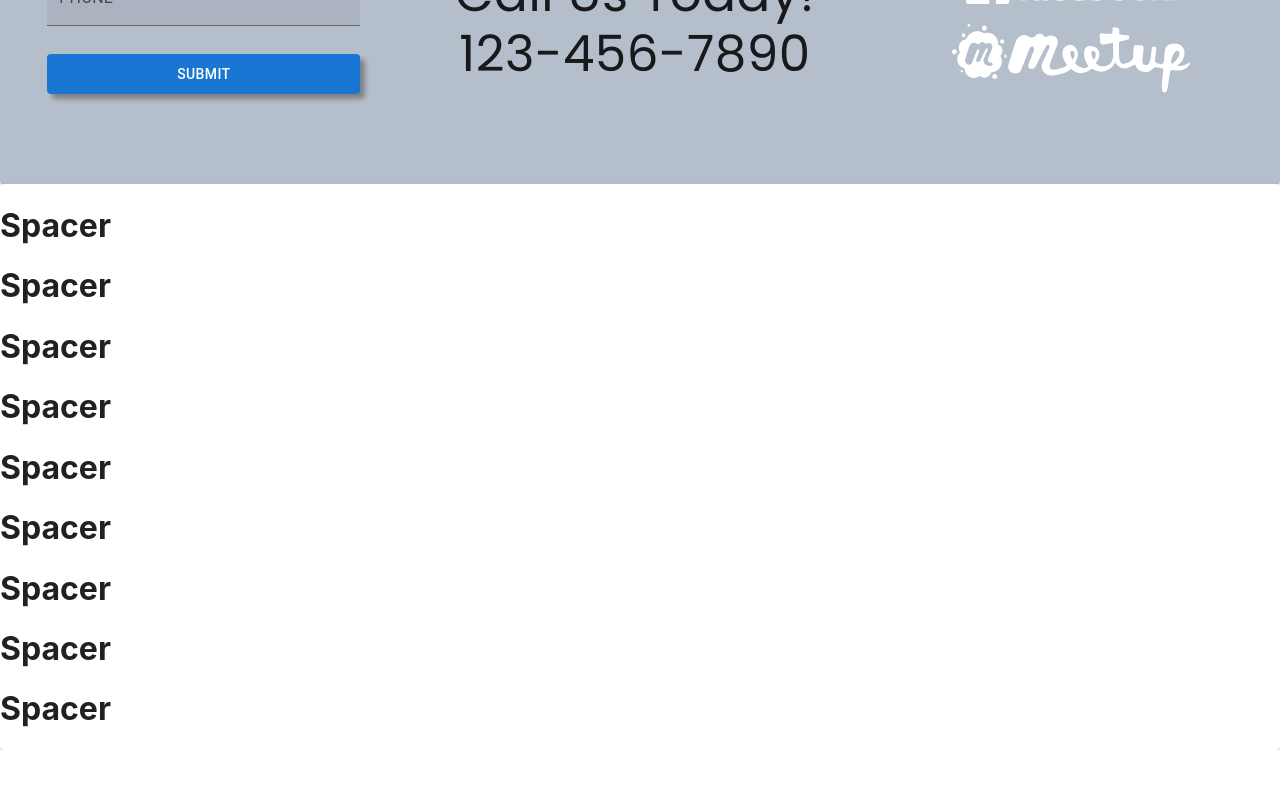
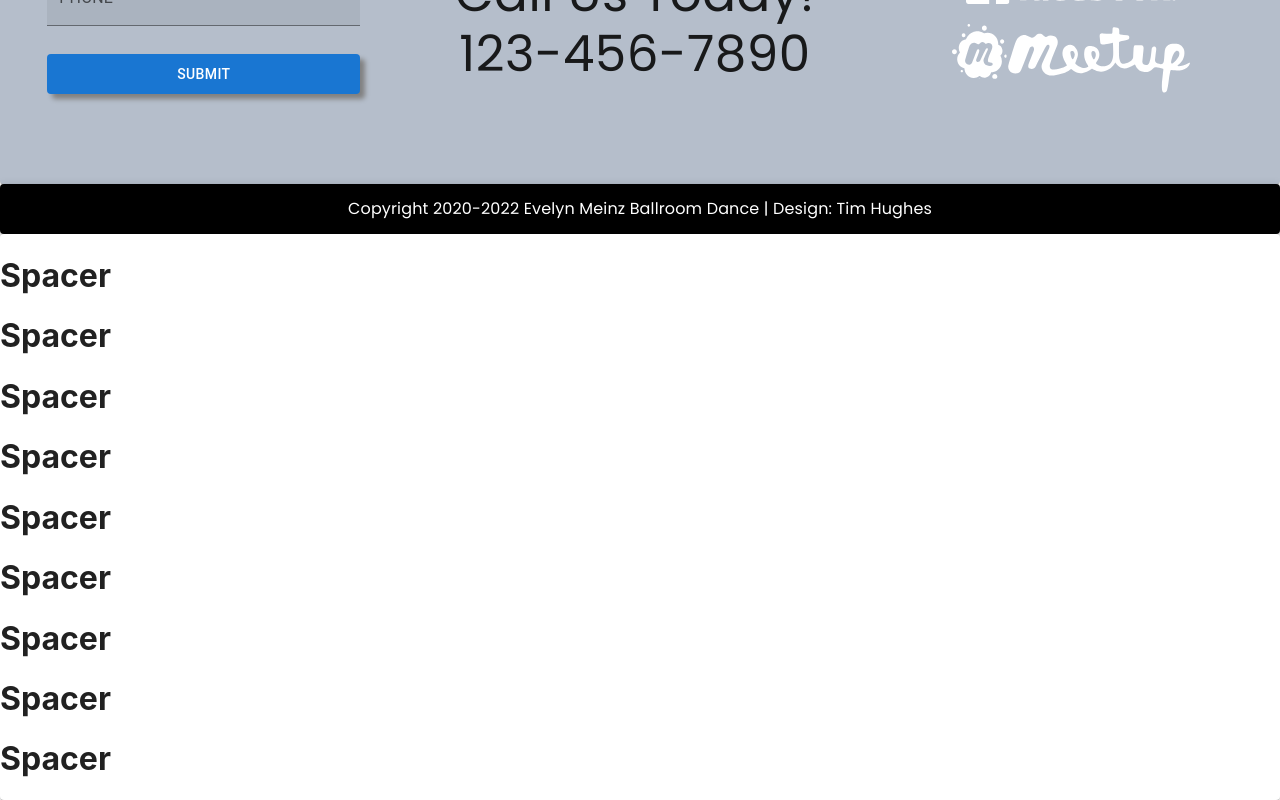
Before and after one commit to th2n10s4u/embd-website, a React (Create React App) app: page / in a window 1280 px wide. Shown: the part 3271-4071 px from the top of the page. Before the commit the page ends 4021 px from the top, so only its background shows below. Built offline with nearby package versions, Linux system fonts and the light colour scheme.

Commit message:
Footer added
Added copyright
TODO href, sizing, alignments

```diff
--- a/src/assets/components/Footer.js
+++ b/src/assets/components/Footer.js
@@ -1,14 +1,5 @@
 import React from "react";
-import {
-  Paper,
-  Card,
-  Image,
-  Box,
-  Container,
-  CardContent,
-  Grid,
-  Typography,
-} from "@mui/material";
+import { Paper, Box, Grid, Typography } from "@mui/material";
 import embdLogo from "../images/embd-logo-black.png";
 import ContactForm from "./ContactForm";
 import FacebookLogo from "../images/SocialLogos/FacebookLogo.svg";
@@ -230,6 +221,29 @@ export default function Footer() {
           </Box>
         </Box>
       </Paper>
+      <Paper
+        elevation={4}
+        sx={{
+          display: "flex",
+          flexDirection: "center",
+          justifyContent: "center",
+          width: "100%",
+          height: "50px",
+          background: "#000000",
+        }}
+      >
+        <Typography
+          sx={{
+            display: "flex",
+            flexDirection: "row",
+            alignItems: "center",
+            fontFamily: "Poppins",
+            color: "white",
+          }}
+        >
+          Copyright 2020-2022 Evelyn Meinz Ballroom Dance | Design: Tim Hughes
+        </Typography>
+      </Paper>
     </Grid>
   );
 }
```
